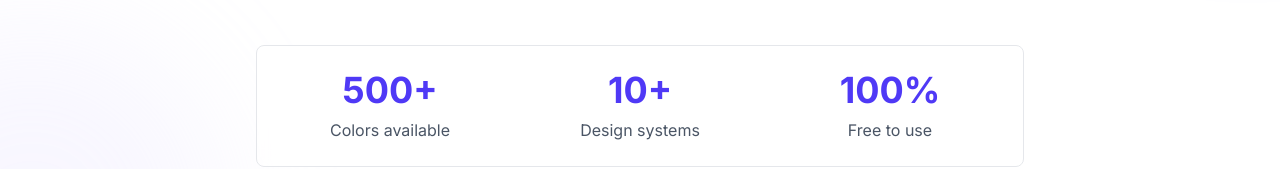
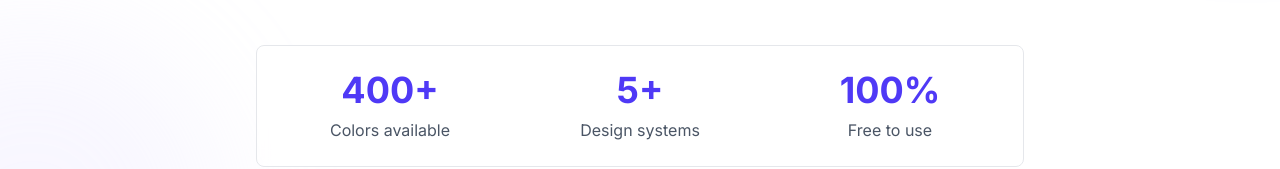
Before and after one commit to SimranDev/color-lift-web, a Vue app: page / in a window 1280 px wide. Shown: the part 3661-3830 px from the top of the page. Built offline with nearby package versions, Linux system fonts and the light colour scheme.

Commit message:
fix: update statistics for colors and design systems in CTA component

```diff
--- a/src/components/CTA.vue
+++ b/src/components/CTA.vue
@@ -28,11 +28,11 @@
         <div class="mt-16 border border-gray-200 rounded-lg p-6 bg-white/50 backdrop-blur-sm">
           <div class="grid grid-cols-1 md:grid-cols-3 gap-8">
             <div>
-              <div class="text-4xl font-bold text-indigo-600 mb-2">500+</div>
+              <div class="text-4xl font-bold text-indigo-600 mb-2">400+</div>
               <p class="text-gray-600">Colors available</p>
             </div>
             <div>
-              <div class="text-4xl font-bold text-indigo-600 mb-2">10+</div>
+              <div class="text-4xl font-bold text-indigo-600 mb-2">5+</div>
               <p class="text-gray-600">Design systems</p>
             </div>
             <div>
```
